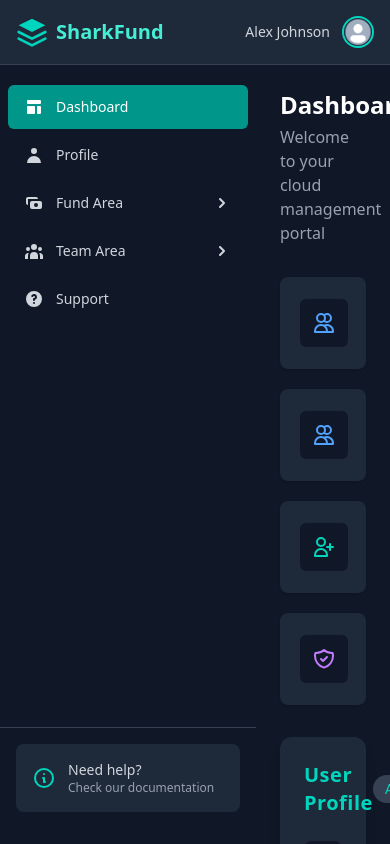
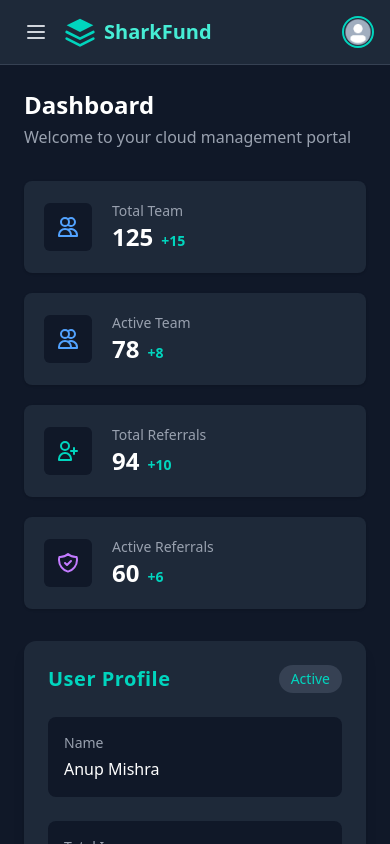
Before and after one commit to Anup2601/SharkFund, a React (Vite) app in the folder frontend/: page /home in a window 390 px wide. Built offline with nearby package versions, Linux system fonts and the light colour scheme.

Commit message:
fixing sidebar to work on small screen

```diff
--- a/frontend/src/components/navebar.tsx
+++ b/frontend/src/components/navebar.tsx
@@ -1,7 +1,7 @@
-// components/Navbar.tsx
 import React, { useState, useRef, useEffect } from 'react';
 import Avatar from "../assets/avatar.png";
 import toast from 'react-hot-toast';
+import { Menu } from 'lucide-react';
 
 interface NavbarProps {
   currentUser: {
@@ -9,9 +9,10 @@
     email: string;
     profileImage: string;
   };
+  toggleSidebar?: () => void;
 }
 
-const Navbar: React.FC<NavbarProps> = ({ currentUser }) => {
+const Navbar: React.FC<NavbarProps> = ({ currentUser, toggleSidebar }) => {
   const [isDropdownOpen, setIsDropdownOpen] = useState(false);
   const dropdownRef = useRef<HTMLDivElement>(null);
 
@@ -33,6 +34,15 @@
     <nav className="bg-gray-800 border-b border-gray-700">
       <div className="px-4 sm:px-6 lg:px-8">
         <div className="flex items-center justify-between h-16">
+          {/* Menu Toggle Button - Only visible on mobile */}
+          <button
+            onClick={toggleSidebar}
+            className="md:hidden p-2 mr-2 rounded-md text-gray-300 hover:text-white hover:bg-gray-700 focus:outline-none"
+            aria-label="Toggle sidebar"
+          >
+            <Menu size={24} />
+          </button>
+
           {/* Logo */}
           <div className="flex-shrink-0">
             <div className="flex items-center">
@@ -55,7 +65,7 @@
                 className="flex items-center max-w-xs rounded-full text-sm focus:outline-none focus:shadow-outline"
                 onClick={() => setIsDropdownOpen(!isDropdownOpen)}
               >
-                <span className="mr-3 font-medium text-gray-300">{currentUser.name}</span>
+                <span className="mr-3 font-medium text-gray-300 hidden sm:inline-block">{currentUser.name}</span>
                 <img
                   className="h-8 w-8 rounded-full object-cover border-2 border-teal-400"
                   src={Avatar}
--- a/frontend/src/pages/home.tsx
+++ b/frontend/src/pages/home.tsx
@@ -1,4 +1,3 @@
-// HomeLayout.tsx
 import React, { useState } from 'react';
 import Navbar from '../components/navebar';
 import Sidebar from '../components/sidebar';
@@ -66,11 +65,21 @@
 
 const HomeLayout: React.FC<HomeLayoutProps> = ({ currentUser }) => {
   const [activeComponent, setActiveComponent] = useState<string>('dashboard');
+  const [sidebarOpen, setSidebarOpen]= useState<boolean>(false);
 
   // Function to change active component
   const handleComponentChange = (componentName: string) => {
     setActiveComponent(componentName);
-  };
+    // On small screens, close the sidebar after selection
+      if (window.innerWidth < 768) {
+        setSidebarOpen(false);
+      }
+    };
+
+    // Function to toggle sidebar visibility
+    const toggleSidebar = () => {
+      setSidebarOpen(!sidebarOpen);
+    };
 
   // Render appropriate component based on selection
   const renderComponent = () => {
@@ -94,10 +103,24 @@
 
   return (
     <div className="flex flex-col h-screen bg-gray-900">
-      <Navbar currentUser={currentUser} />
+      <Navbar currentUser={currentUser} toggleSidebar={toggleSidebar} />
 
       <div className="flex flex-1 overflow-hidden">
+      <div className={`
+          md:relative fixed inset-y-0 left-0 z-10 transform
+          ${sidebarOpen ? 'translate-x-0' : '-translate-x-full'}
+          md:translate-x-0 transition-transform duration-300 ease-in-out
+        `}>
         <Sidebar onComponentChange={handleComponentChange} activeComponent={activeComponent} />
+        </div>
+
+         {/* Overlay to close sidebar when clicking outside on mobile */}
+         {sidebarOpen && (
+          <div
+            className="md:hidden fixed inset-0 bg-black bg-opacity-50 z-0"
+            onClick={toggleSidebar}
+          ></div>
+        )}
 
         <main className="flex-1 overflow-y-auto bg-gray-800">
           {renderComponent()}
```
